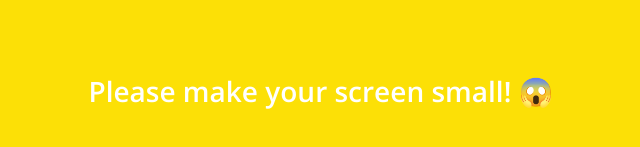
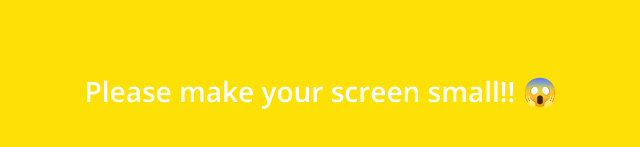
Before and after one commit to whitejo401/kakao-clone, a plain HTML site: page index.html in a window 1280 px wide. Shown: the part 309-456 px from the top of the page, 319-959 px from the left. Drawn offline with nearby package versions, Linux system fonts and the light colour scheme.

Commit message:
Update index.html
!

```diff
--- a/index.html
+++ b/index.html
@@ -106,7 +106,7 @@
       </ul>
     </nav>
     <div class="bigScreen">
-      <span class="bigScreen__text">Please make your screen small! 😱</span>
+      <span class="bigScreen__text">Please make your screen small!! 😱</span>
     </div>
   </body>
 </html>
```
